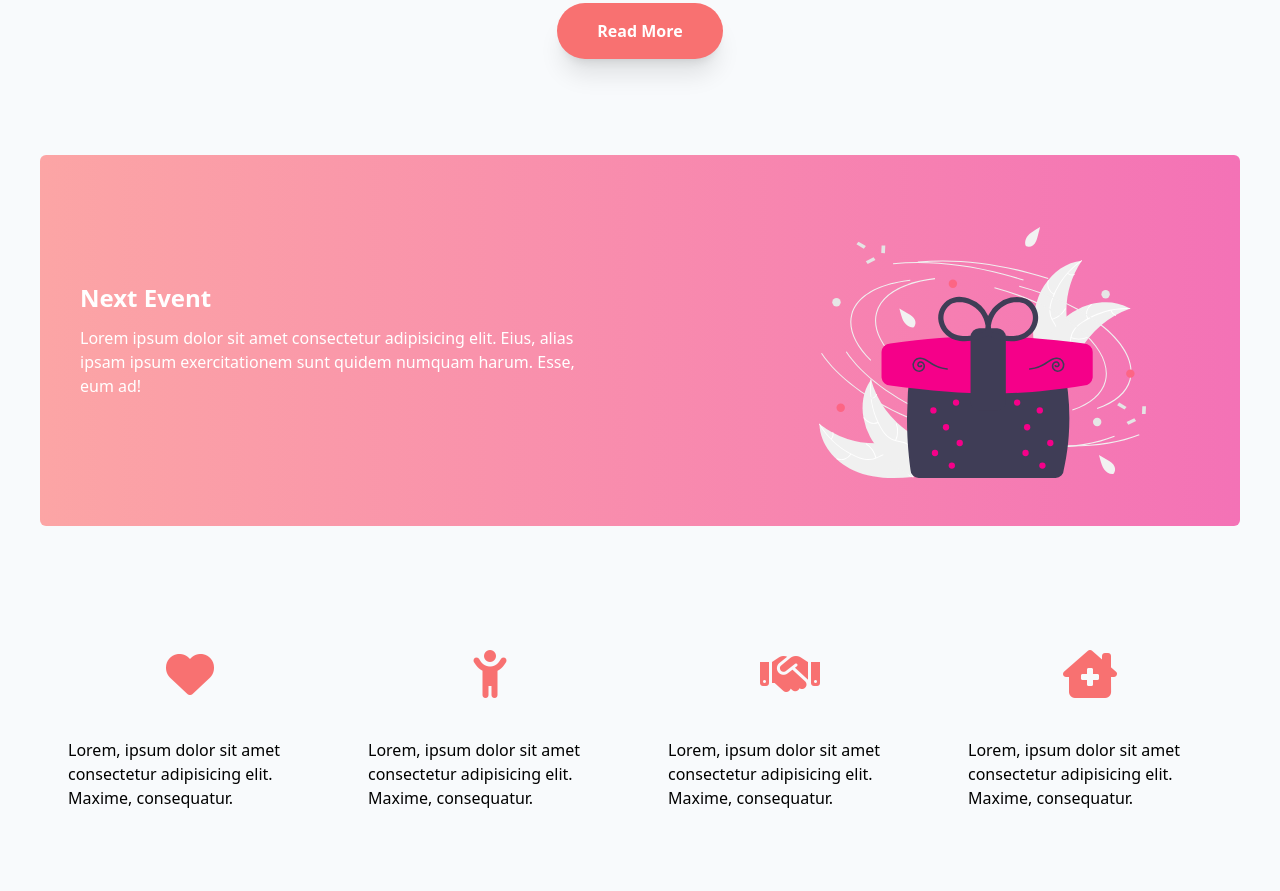
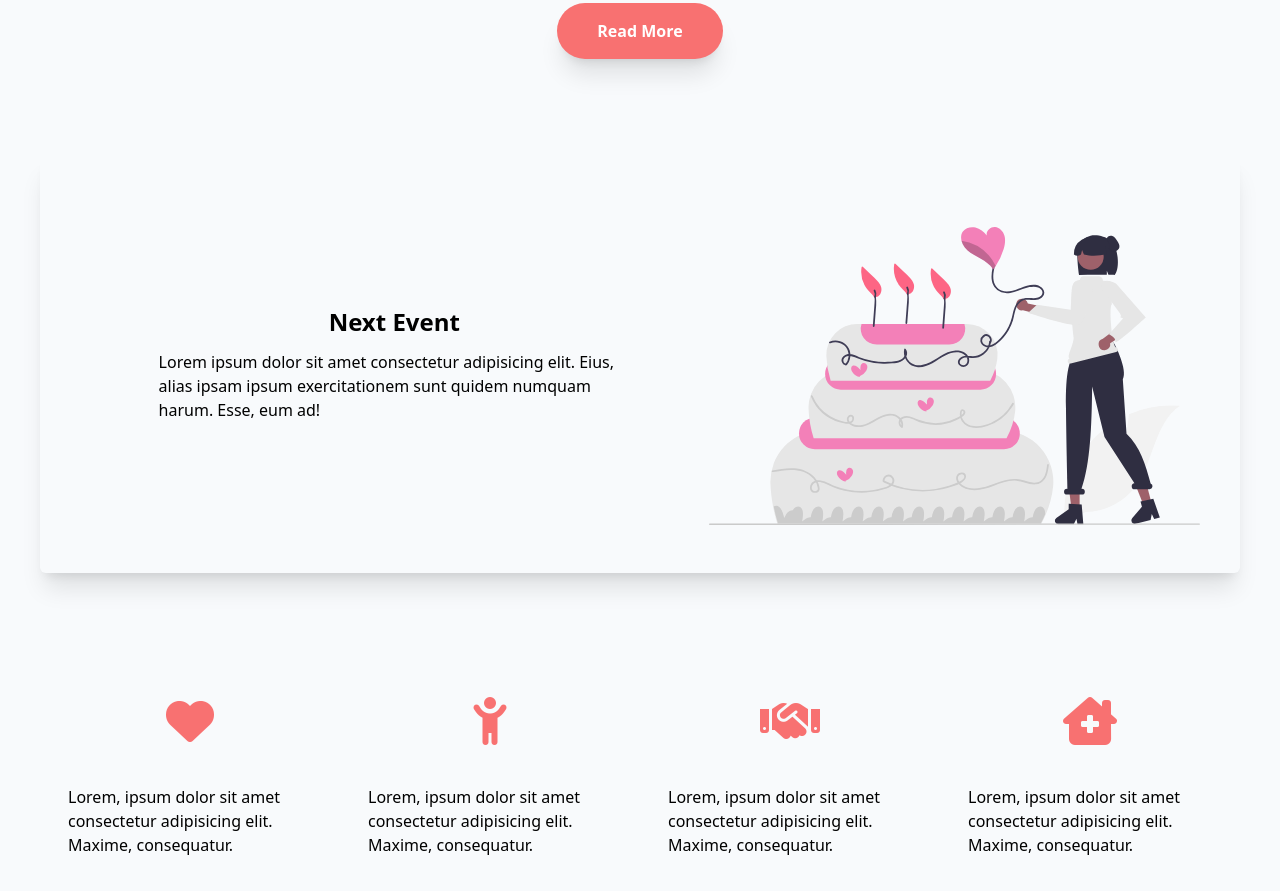
Before and after one commit to thanatP-Bz/taiwindCSS, a website: page public/index.html in a window 1280 px wide. Shown: the part 2257-3148 px from the top of the page. Before the commit the page ends 3115 px from the top, so only its background shows below. Drawn offline with Linux system fonts and the light colour scheme.

Commit message:
fixedEvent

```diff
--- a/public/index.html
+++ b/public/index.html
@@ -241,19 +241,19 @@
         class="container flex items-center mx-auto pt-14 px-10 min-h-full flex-col md:flex-row"
       >
         <div
-          class="py-12 px-10 space-y-6 bg-gradient-to-r from-red-300 to-pink-400 rounded-md flex flex-col md:flex-row md:justify-center items-center"
+          class="py-12 px-10 space-y-6 flex flex-col md:flex-row md:justify-center items-center rounded-md shadow-xl bg-slate-100"
         >
-          <div class="flex flex-col items-center md:items-start">
-            <h2 class="font-bold text-2xl pb-3 text-white">Next Event</h2>
-            <p class="text-white w-3/4">
+          <div class="flex flex-col items-center">
+            <h2 class="font-bold text-2xl pb-3 bg">Next Event</h2>
+            <p class="w-3/4">
               Lorem ipsum dolor sit amet consectetur adipisicing elit. Eius,
               alias ipsam ipsum exercitationem sunt quidem numquam harum. Esse,
               eum ad!
             </p>
           </div>
 
-          <div class="flex justify-center items-center md:items-start">
-            <img class="w-3/4" src="../src/img/birthday.svg" alt="" />
+          <div class="flex justify-center items-center">
+            <img class="w-1/2" src="../src/img/birthday-2.svg" alt="" />
           </div>
         </div>
       </div>
@@ -293,5 +293,7 @@
         </div>
       </div>
     </section>
+
+    <section id="footer"></section>
   </body>
 </html>
```
Also changed, not shown: public/style.css, src/img/birthday-2.svg (added).
